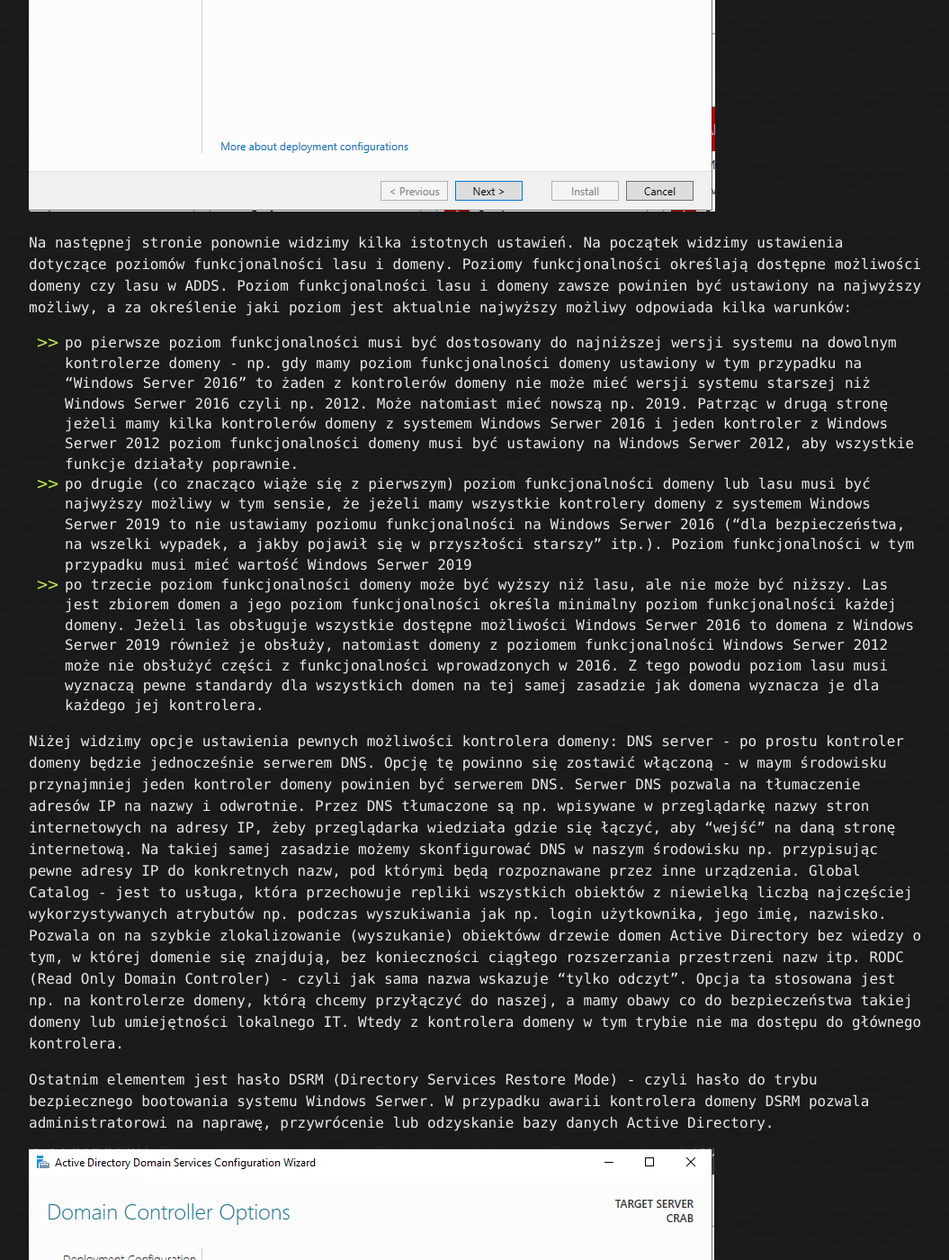
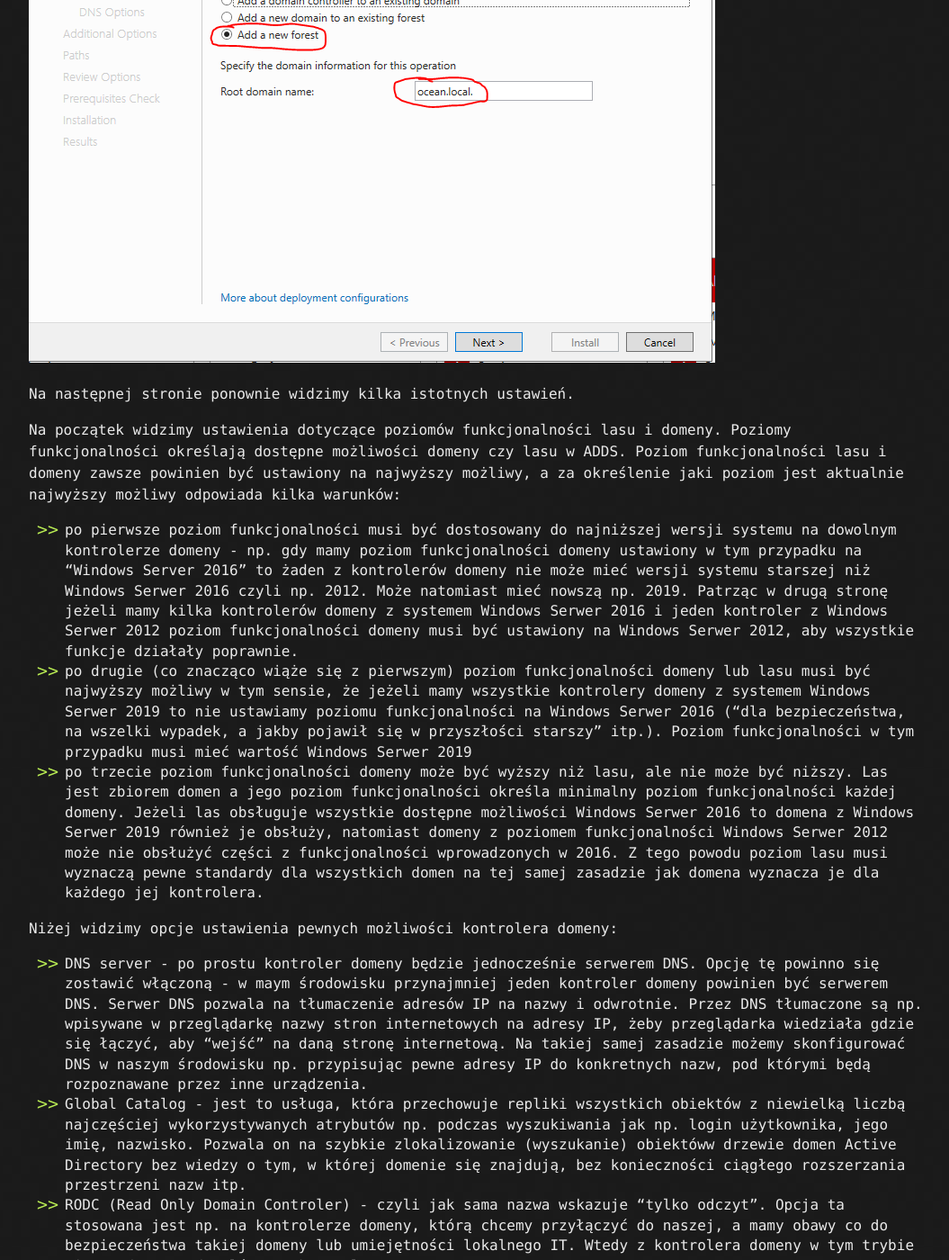
Before and after one commit to JakubK64/jakubk64.github.io, a Jekyll site: the page built from _posts/2019-11-29-creating-DC.md, in a window 1280 px wide and 1400 px high, scrolled down 12447 px. Shown: the whole window at 90% size, without its empty margins (108-1163 px from the left). Built offline with Jekyll 4.4.1, drawn with Linux system fonts in a browser that asks for light colours; some of the changed text lies outside the part shown.

Commit message:
Updating articles spaces

```diff
--- a/_posts/2019-11-29-creating-DC.md
+++ b/_posts/2019-11-29-creating-DC.md
@@ -20,6 +20,7 @@
 ### Ustawianie statycznego adresu IP kontrolera domeny
 
 Na początek na maszynie ustawimy statyczny adres IP. Będzie nam to potrzebne, aby również statycznie ustawić adres preferowanego serwera DNS, pod którym hosty w domenie będą szukać kontrolera domeny. Pozostawienie dynamicznego adresu IP może spowodować błędy, ponieważ hosty przy zmianie IP servera nie będą mogły odnaleźć go w sieci.
+
 Jest kilka sposobów na zmianę adresu IP maszyny, jednym z nich jest wykorzystanie Panelu Sterowania:
 
 ![useful image]({{ https://github.com/JakubK64/jakubk64.github.io/blob/master/CTF/Administracja/Windows_Server/Instalacja_Kontrolera_Domeny\Panel1.PNG }}CTF\Administracja\Windows_Server\Instalacja_Kontrolera_Domeny\Panel1.PNG)
@@ -35,9 +36,13 @@
 ![useful image]({{ https://github.com/JakubK64/jakubk64.github.io/blob/master/CTF/Administracja/Windows_Server/Instalacja_Kontrolera_Domeny\Panel5.PNG }}CTF\Administracja\Windows_Server\Instalacja_Kontrolera_Domeny\Panel5.PNG)
 
 W tym miejscu należy przełączyć opcję automatycznego przydzielania adresu IP na statyczną. Adres IP w zasadzie zależy tylko od nas, najlepiej ustawić go tak, aby był łatwy do zapamiętania, gdyż będzie potrzebny do podania wspomnianych preferowanych adresów serwera DNS na hostach w domenie. Ustalmy więc np. adres 10.0.0.15
+
 Niezwykle istotna w tym miejscu jest maska. Musi być ona koniecznie taka sama dla wszystkich urządzeń znajdujących się w naszym środowisku (można oczywiście dodawać inne podsieci, routery, konfigurować tabele routingu itd. ale to nie tekst od konfigurowaniu środowiska sieciowego). Ustawienie tej samej maski ułatwi zadanie (najlepiej, żeby była to standardowa sieć klasy C, czyli maska /24 (255.255.255.0))
+
 Default gateway ustawimy, gdy będziemy chcieli łączyć się z innymi podsieciami, internetem itp. W tym przypadku nie jest to konieczne.
+
 Jeżeli chodzi o preferowany adres DNS głównym kontrolerem domeny będzie ten aktualnie przez nas tworzony. Tak więc możemy ustawić tak samo jak na każdej innej maszynie w domenie jego adres IP (10.0.0.15) lub w tym przypadku adres lokalny, wskazujący na maszynę na której aktualnie się znajdujemy (wskazanie "sam na siebie") - 127.0.0.1. W obu przypadkach zadziałą to poprawnie.
+
 Jeżeli chodzi o adres alternatywny to ustawia się go np. gdy mamy już działający zapasowy kontroler domeny. Wtedy ustawiamy adres takiego kontrolera domeny (który replikuje dane od podstawowego kontrolera domeny). Opcja szczególnie ważna na hostach, aby w przypadku awarii głównego serwera DNS wszystkie usługi nie stanęły, tylko tymczasowo "przeniosły się" na zapasowy kontroler domeny.
 
 ![useful image]({{ https://github.com/JakubK64/jakubk64.github.io/blob/master/CTF/Administracja/Windows_Server/Instalacja_Kontrolera_Domeny\Panel6.PNG }}CTF\Administracja\Windows_Server\Instalacja_Kontrolera_Domeny\Panel6.PNG)
@@ -49,6 +54,7 @@
 ![useful image]({{ https://github.com/JakubK64/jakubk64.github.io/blob/master/CTF/Administracja/Windows_Server/Instalacja_Kontrolera_Domeny\ADDS1.PNG }}CTF\Administracja\Windows_Server\Instalacja_Kontrolera_Domeny\ADDS1.PNG)
 
 Otwiera się nam kreator dodawania ról i funkcji do serwera. Pierwszą stronę, informacyjną, możemy śmiało pominąć.
+
 Na kolejnej stronie wybieramy typ instalacji. W tym miejscu zostawiamy zaznaczoną defaultowo opcję Role-based or feature-based installation.
 
 ![useful image]({{ https://github.com/JakubK64/jakubk64.github.io/blob/master/CTF/Administracja/Windows_Server/Instalacja_Kontrolera_Domeny\ADDS2.PNG }}CTF\Administracja\Windows_Server\Instalacja_Kontrolera_Domeny\ADDS2.PNG)
@@ -110,15 +116,16 @@
 ![useful image]({{ https://github.com/JakubK64/jakubk64.github.io/blob/master/CTF/Administracja/Windows_Server/Instalacja_Kontrolera_Domeny\DC2.PNG }}CTF\Administracja\Windows_Server\Instalacja_Kontrolera_Domeny\DC2.PNG)
 
 Na następnej stronie ponownie widzimy kilka istotnych ustawień.
+
 Na początek widzimy ustawienia dotyczące poziomów funkcjonalności lasu i domeny. Poziomy funkcjonalności określają dostępne możliwości domeny czy lasu w ADDS. Poziom funkcjonalności lasu i domeny zawsze powinien być ustawiony na najwyższy możliwy, a za określenie jaki poziom jest aktualnie najwyższy możliwy odpowiada kilka warunków:
 - po pierwsze poziom funkcjonalności musi być dostosowany do najniższej wersji systemu na dowolnym kontrolerze domeny - np. gdy mamy poziom funkcjonalności domeny ustawiony w tym przypadku na "Windows Server 2016" to żaden z kontrolerów domeny nie może mieć wersji systemu starszej niż Windows Serwer 2016 czyli np. 2012. Może natomiast mieć nowszą np. 2019. Patrząc w drugą stronę jeżeli mamy kilka kontrolerów domeny z systemem Windows Serwer 2016 i jeden kontroler z Windows Serwer 2012 poziom funkcjonalności domeny musi być ustawiony na Windows Serwer 2012, aby wszystkie funkcje działały poprawnie.
 - po drugie (co znacząco wiąże się z pierwszym) poziom funkcjonalności domeny lub lasu musi być najwyższy możliwy w tym sensie, że jeżeli mamy wszystkie kontrolery domeny z systemem Windows Serwer 2019 to nie ustawiamy poziomu funkcjonalności na Windows Serwer 2016 ("dla bezpieczeństwa, na wszelki wypadek, a jakby pojawił się w przyszłości starszy" itp.). Poziom funkcjonalności w tym przypadku musi mieć wartość Windows Serwer 2019
 - po trzecie poziom funkcjonalności domeny może być wyższy niż lasu, ale nie może być niższy. Las jest zbiorem domen a jego poziom funkcjonalności określa minimalny poziom funkcjonalności każdej domeny. Jeżeli las obsługuje wszystkie dostępne możliwości Windows Serwer 2016 to domena z Windows Serwer 2019 również je obsłuży, natomiast domeny z poziomem funkcjonalności Windows Serwer 2012 może nie obsłużyć części z funkcjonalności wprowadzonych w 2016. Z tego powodu poziom lasu musi wyznaczą pewne standardy dla wszystkich domen na tej samej zasadzie jak domena wyznacza je dla każdego jej kontrolera.
 
 Niżej widzimy opcje ustawienia pewnych możliwości kontrolera domeny:
-DNS server - po prostu kontroler domeny będzie jednocześnie serwerem DNS. Opcję tę powinno się zostawić włączoną - w maym środowisku przynajmniej jeden kontroler domeny powinien być serwerem DNS. Serwer DNS pozwala na tłumaczenie adresów IP na nazwy i odwrotnie. Przez DNS tłumaczone są np. wpisywane w przeglądarkę nazwy stron internetowych na adresy IP, żeby przeglądarka wiedziała gdzie się łączyć, aby "wejść" na daną stronę internetową. Na takiej samej zasadzie możemy skonfigurować DNS w naszym środowisku np. przypisując pewne adresy IP do konkretnych nazw, pod którymi będą rozpoznawane przez inne urządzenia.
-Global Catalog - jest to usługa, która przechowuje repliki wszystkich obiektów z niewielką liczbą najczęściej wykorzystywanych atrybutów np. podczas wyszukiwania jak np. login użytkownika, jego imię, nazwisko. Pozwala on na szybkie zlokalizowanie (wyszukanie) obiektóww drzewie domen Active Directory bez wiedzy o tym, w której domenie się znajdują, bez konieczności ciągłego rozszerzania przestrzeni nazw itp.
-RODC (Read Only Domain Controler) - czyli jak sama nazwa wskazuje "tylko odczyt". Opcja ta stosowana jest np. na kontrolerze domeny, którą chcemy przyłączyć do naszej, a mamy obawy co do bezpieczeństwa takiej domeny lub umiejętności lokalnego IT. Wtedy z kontrolera domeny w tym trybie nie ma dostępu do głównego kontrolera.
+- DNS server - po prostu kontroler domeny będzie jednocześnie serwerem DNS. Opcję tę powinno się zostawić włączoną - w maym środowisku przynajmniej jeden kontroler domeny powinien być serwerem DNS. Serwer DNS pozwala na tłumaczenie adresów IP na nazwy i odwrotnie. Przez DNS tłumaczone są np. wpisywane w przeglądarkę nazwy stron internetowych na adresy IP, żeby przeglądarka wiedziała gdzie się łączyć, aby "wejść" na daną stronę internetową. Na takiej samej zasadzie możemy skonfigurować DNS w naszym środowisku np. przypisując pewne adresy IP do konkretnych nazw, pod którymi będą rozpoznawane przez inne urządzenia.
+- Global Catalog - jest to usługa, która przechowuje repliki wszystkich obiektów z niewielką liczbą najczęściej wykorzystywanych atrybutów np. podczas wyszukiwania jak np. login użytkownika, jego imię, nazwisko. Pozwala on na szybkie zlokalizowanie (wyszukanie) obiektóww drzewie domen Active Directory bez wiedzy o tym, w której domenie się znajdują, bez konieczności ciągłego rozszerzania przestrzeni nazw itp.
+- RODC (Read Only Domain Controler) - czyli jak sama nazwa wskazuje "tylko odczyt". Opcja ta stosowana jest np. na kontrolerze domeny, którą chcemy przyłączyć do naszej, a mamy obawy co do bezpieczeństwa takiej domeny lub umiejętności lokalnego IT. Wtedy z kontrolera domeny w tym trybie nie ma dostępu do głównego kontrolera.
 
 Ostatnim elementem jest hasło DSRM (Directory Services Restore Mode) - czyli hasło do trybu bezpiecznego bootowania systemu Windows Serwer. W przypadku awarii kontrolera domeny DSRM pozwala administratorowi na naprawę, przywrócenie lub odzyskanie bazy danych Active Directory.
 
@@ -129,6 +136,7 @@
 ![useful image]({{ https://github.com/JakubK64/jakubk64.github.io/blob/master/CTF/Administracja/Windows_Server/Instalacja_Kontrolera_Domeny\DC4.PNG }}CTF\Administracja\Windows_Server\Instalacja_Kontrolera_Domeny\DC4.PNG)
 
 Następnie musimy okreslić nazwę NetBIOS-ową. NetBIOS (Network Basic Input/Output System) jest ogólnie rzecz ujmując protokołem sieciowym, który zapewnia aplikacją komunikację pomiędzy komputerami znajdującymi się w tej samej sieci lokalnej. Działa on na bardzo podobnej zasadzie jak DNS, tłumaczy adresy komputerów na ich nazwy i odwrotnie. Różnica między NetBIOS-em a DNS-em polega na tym, że NetBIOS został zaprojektowany do identyfikowania komputerów w sieci lokalnej, a DNS do tłumaczenia nazw w internecie. NetBIOS jest także podstawą działania sieci dla systemów Windows.
+
 Nazwa NetBIOS-owa domeny pozwoli na identyfikowanie jej po tej nazwie zamiast po pełnym adresie. Najczęściej można ją zostawić jako domyślną, zaproponowaną przez kreator.
 
 ![useful image]({{ https://github.com/JakubK64/jakubk64.github.io/blob/master/CTF/Administracja/Windows_Server/Instalacja_Kontrolera_Domeny\DC5.PNG }}CTF\Administracja\Windows_Server\Instalacja_Kontrolera_Domeny\DC5.PNG)
@@ -142,6 +150,7 @@
 ![useful image]({{ https://github.com/JakubK64/jakubk64.github.io/blob/master/CTF/Administracja/Windows_Server/Instalacja_Kontrolera_Domeny\DC7.PNG }}CTF\Administracja\Windows_Server\Instalacja_Kontrolera_Domeny\DC7.PNG)
 
 W kolejnym oknie kreator sprawdzi, czy spełnione zostały wszystkie wymagania, czy konfiguracja jest poprawna itd. Podczas sprawdzenia możemy zauważyć ostrzeżenia np. odnośnie braku możliwości utworzenia delegacji DNS. Przede wszystkim należy zwrócić uwagę na błędy (czerwony trójkąt), które koniecznie trzeba przeczytać, naprawić ponieważ nie pozwolą one na rozpoczęcie instalacji. Jeżeli chodzi o ostrzeżenia (żółte trójkąty) należy je oczywiście przeczytać i rozważyć, natomiast jeżeli ostrzeżeniem jest np. wspomniany już brak możliwości utworzenia delegacji DNS, gdzie podczas konfiguracji instalacji świadomie nie włączaliśmy tej opcji, to nie należy się takimi ostrzeżeniami zbytnio przejmować.
+
 Jeżeli wszystko zostało skonfigurowane poprawnie na koniec powinniśmy zobaczyć zielone kółko z informacją, że wszystkie sprawdzenia zakończyły się powodzeniem i można przejść do instalacji.
 
 ![useful image]({{ https://github.com/JakubK64/jakubk64.github.io/blob/master/CTF/Administracja/Windows_Server/Instalacja_Kontrolera_Domeny\DC8.PNG }}CTF\Administracja\Windows_Server\Instalacja_Kontrolera_Domeny\DC8.PNG)
```
Also changed, not shown: _posts/2019-11-21-Hyper-V.md (+2 -0 lines), _posts/2019-12-19-creating-DC-rep.md (+6 -0 lines), _posts/2020-01-05-adding-user-accounts.md (+5 -0 lines), _posts/2020-01-06-containers-in-ad.md (+8 -0 lines).
